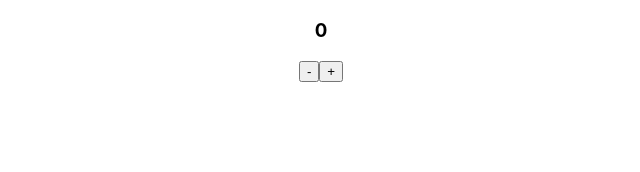
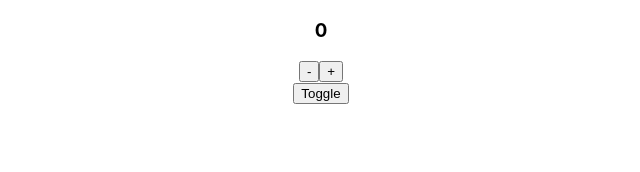
Before and after one commit to ryanroat/react-level-up-tuts, a React (Create React App) app: page / in a window 1280 px wide. Shown: the top 172 px of the page, without its empty margins (319-959 px from the left). Built offline with nearby package versions, Linux system fonts and the light colour scheme.

Commit message:
state based conditional rendering option examples

```diff
--- /dev/null
+++ b/src/Accordion.js
@@ -0,0 +1,15 @@
+import { useState } from 'react'
+
+export const Accordion = () => {
+
+  const [ isToggled, setIsToggled ] = useState(false);
+  return (
+    <div>
+      {/* { isToggled && <h3>Show Me</h3> }  //option 1 */}
+      { isToggled ? <h3>Show Me</h3> : null }
+      <button
+        onClick={ () => setIsToggled(!isToggled) }
+      >Toggle</button>
+    </div>
+  )
+}
--- a/src/App.js
+++ b/src/App.js
@@ -1,10 +1,12 @@
 import './App.css';
 import { Counter } from './Counter'
+import { Accordion } from './Accordion'
 
 function App() {
   return (
     <div className="App">
       <Counter />
+      <Accordion />
     </div>
   );
 }
```
Also changed, not shown: src/setupTests.js (deleted, +0 -5 lines), src/logo.svg (deleted), 1 other file (tests, documents, lock files or other folders).
